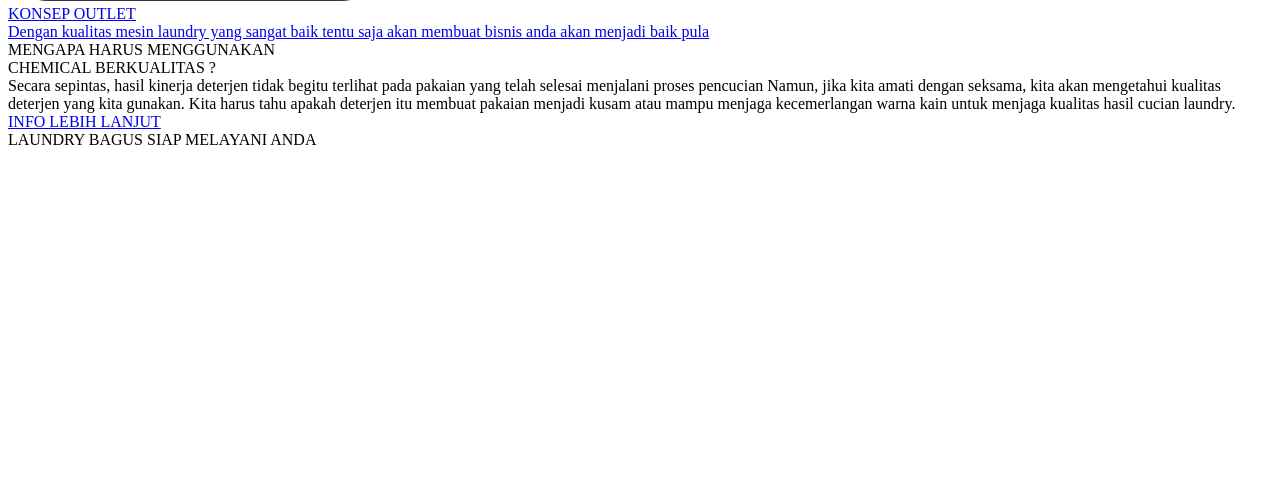
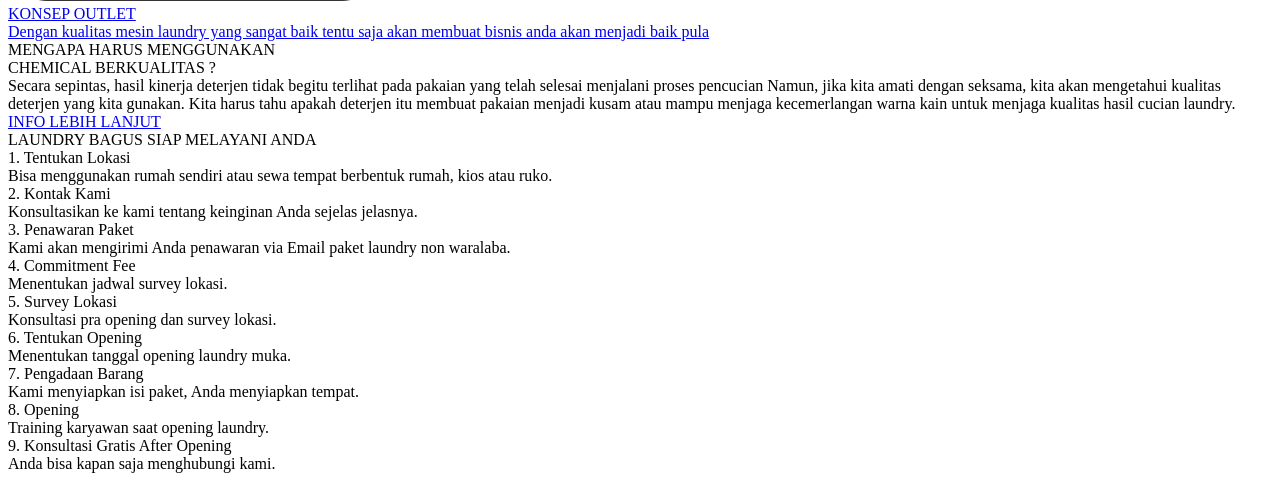
Before and after one commit to kevinfachreza/laundrybagus, a CodeIgniter app: the page made by application/views/home/index.php in a window 1280 px wide. Shown: the part 2037-2518 px from the top of the page. Before the commit the page ends 2182 px from the top, so only its background shows below. Run offline with CodeIgniter, Linux system fonts and the light colour scheme; data that the repository does not hold is empty.

Commit message:
tambahan home

```diff
--- a/application/views/home/index.php
+++ b/application/views/home/index.php
@@ -113,7 +113,49 @@
     </div>
 
     <div id="SiapLB" class="container-fluid">
-      LAUNDRY BAGUS SIAP MELAYANI ANDA
+      <div class="SiapLB-header">LAUNDRY BAGUS SIAP MELAYANI ANDA</div>
+      <div class="ProsesLB col-md-10 col-md-offset-1">
+        <div class="col-md-4 SubProsesLB">
+          <div class="ProsesLB-header">1. Tentukan Lokasi</div>
+          <div class="ProsesLB-content">Bisa menggunakan rumah sendiri atau sewa tempat berbentuk rumah, kios atau ruko.</div>
+        </div>
+        <div class="col-md-4 SubProsesLB">
+          <div class="ProsesLB-header">2. Kontak Kami</div>
+          <div class="ProsesLB-content">Konsultasikan ke kami tentang keinginan Anda sejelas jelasnya.</div>
+        </div>
+        <div class="col-md-4 SubProsesLB">
+          <div class="ProsesLB-header">3. Penawaran Paket</div>
+          <div class="ProsesLB-content">Kami akan mengirimi Anda penawaran via Email paket laundry non waralaba.</div>
+        </div>
+      </div>
+      <div class="ProsesLB col-md-10 col-md-offset-1">
+        <div class="col-md-4 SubProsesLB">
+          <div class="ProsesLB-header">4. Commitment Fee</div>
+          <div class="ProsesLB-content">Menentukan jadwal survey lokasi.</div>
+        </div>
+        <div class="col-md-4 SubProsesLB">
+          <div class="ProsesLB-header">5. Survey Lokasi</div>
+          <div class="ProsesLB-content">Konsultasi pra opening dan survey lokasi.</div>
+        </div>
+        <div class="col-md-4 SubProsesLB">
+          <div class="ProsesLB-header">6. Tentukan Opening</div>
+          <div class="ProsesLB-content">Menentukan tanggal opening laundry muka.</div>
+        </div>
+      </div>
+      <div class="ProsesLB col-md-10 col-md-offset-1">
+        <div class="col-md-4 SubProsesLB">
+          <div class="ProsesLB-header">7. Pengadaan Barang</div>
+          <div class="ProsesLB-content">Kami menyiapkan isi paket, Anda menyiapkan tempat.</div>
+        </div>
+        <div class="col-md-4 SubProsesLB">
+          <div class="ProsesLB-header">8. Opening</div>
+          <div class="ProsesLB-content">Training karyawan saat opening laundry.</div>
+        </div>
+        <div class="col-md-4 SubProsesLB">
+          <div class="ProsesLB-header">9. Konsultasi Gratis After Opening</div>
+          <div class="ProsesLB-content">Anda bisa kapan saja menghubungi kami.</div>
+        </div>
+      </div>
     </div>
 
 	<?php echo $footer ?>
```
Also changed, not shown: assets/css/style.css (+20 -3 lines).
